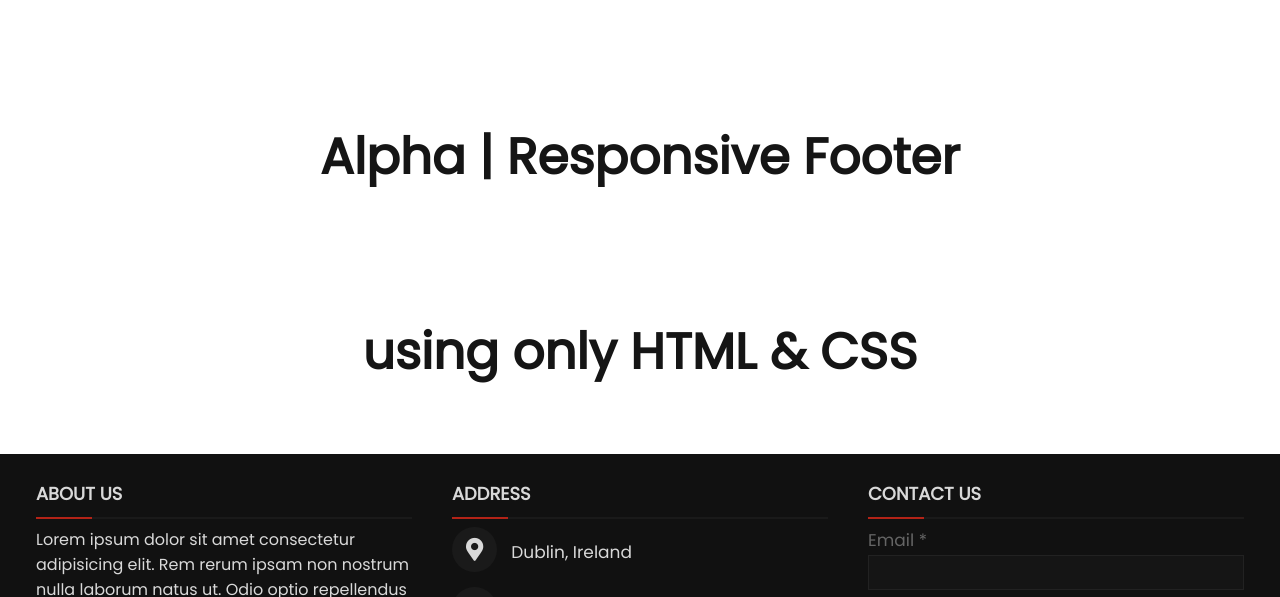
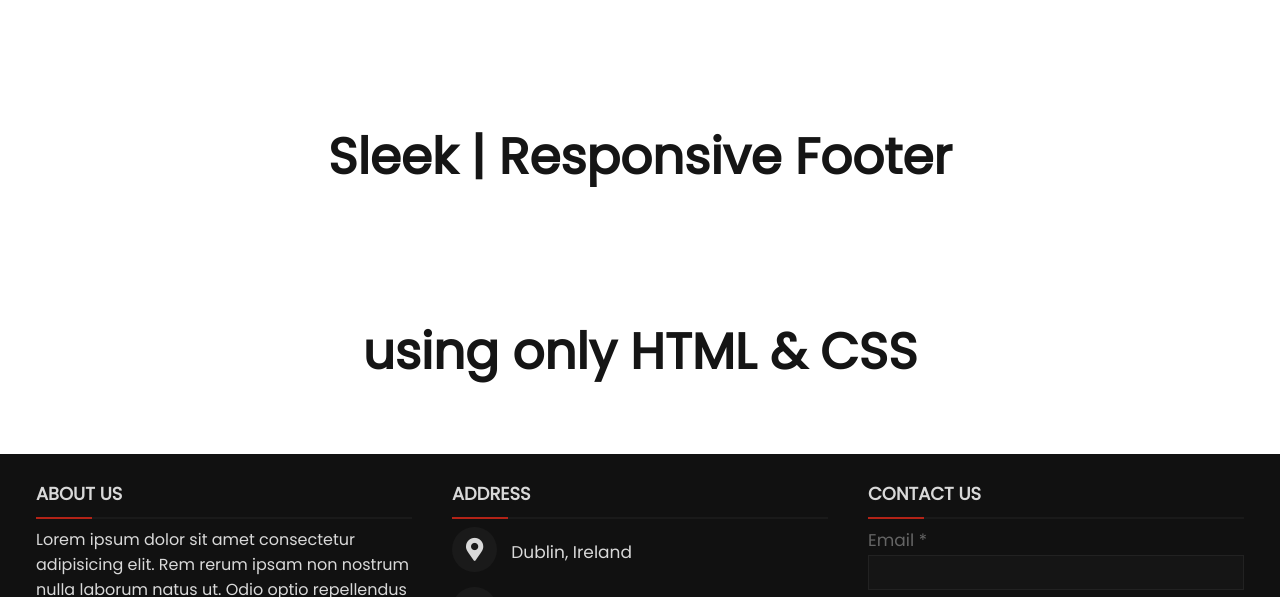
Before and after one commit to mogrady-professional/Responsive-Footer-Collection, a plain HTML site: page sleek/index.html in a window 1280 px wide. Shown: the top 597 px of the page. Drawn offline with Linux system fonts and the light colour scheme.

Commit message:
readme update

```diff
--- a/sleek/index.html
+++ b/sleek/index.html
@@ -14,7 +14,7 @@
     <main>
         <div class="body-text">
             <div class="title">
-                <h1>Alpha | Responsive Footer</h1>
+                <h1>Sleek | Responsive Footer</h1>
             </div>
             <div class="sub-title">
                 <h1>using only HTML & CSS</h1>
```
